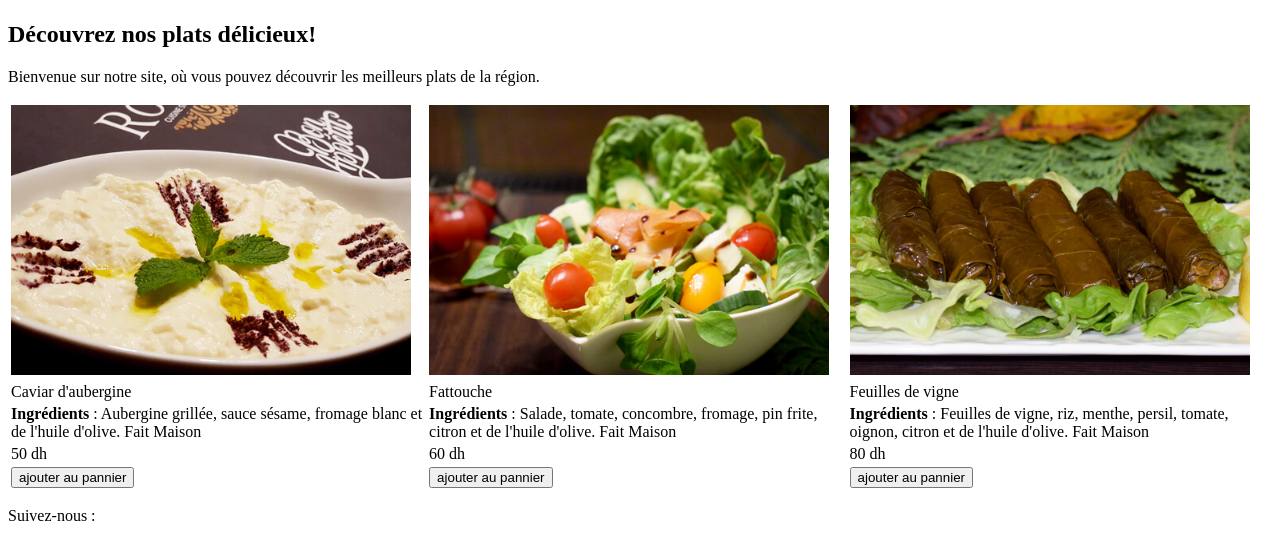
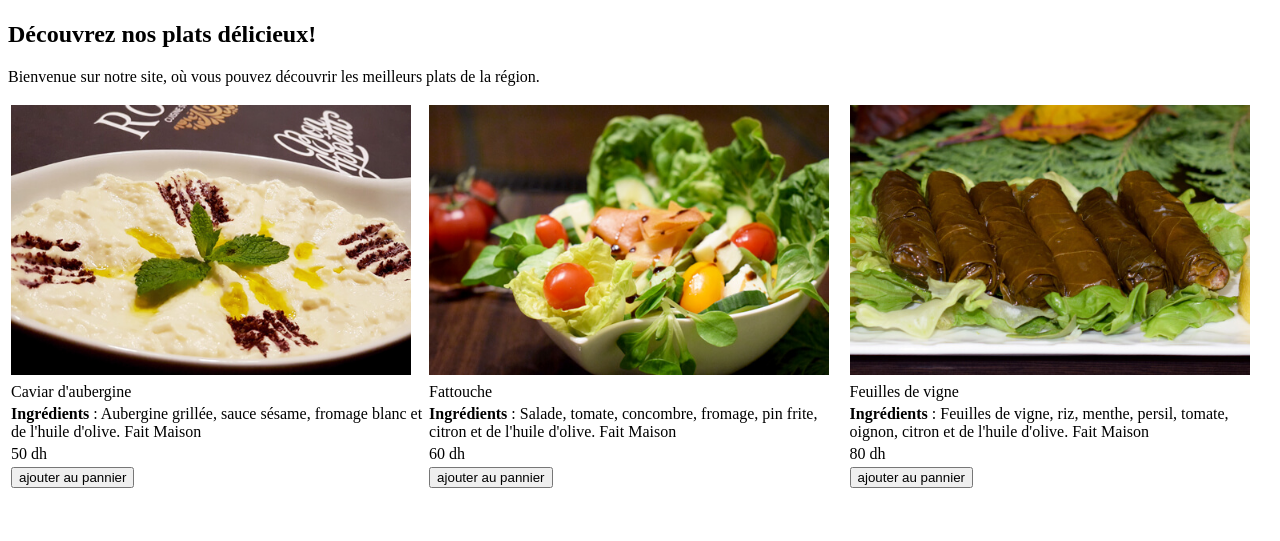
Before and after one commit to imaddouiou/restaurant, a plain HTML site: page index.html in a window 1280 px wide. Shown: the part 280-821 px from the top of the page. After the commit the page ends 800 px from the top, so only its background shows below. Drawn offline with Linux system fonts and the light colour scheme.

Commit message:
Update index.html
change from footer

```diff
--- a/index.html
+++ b/index.html
@@ -68,7 +68,7 @@
     </main>
 </body>
 <footer>
-    <p>Suivez-nous :</p>
+
 </footer>
 
 </html>
```
